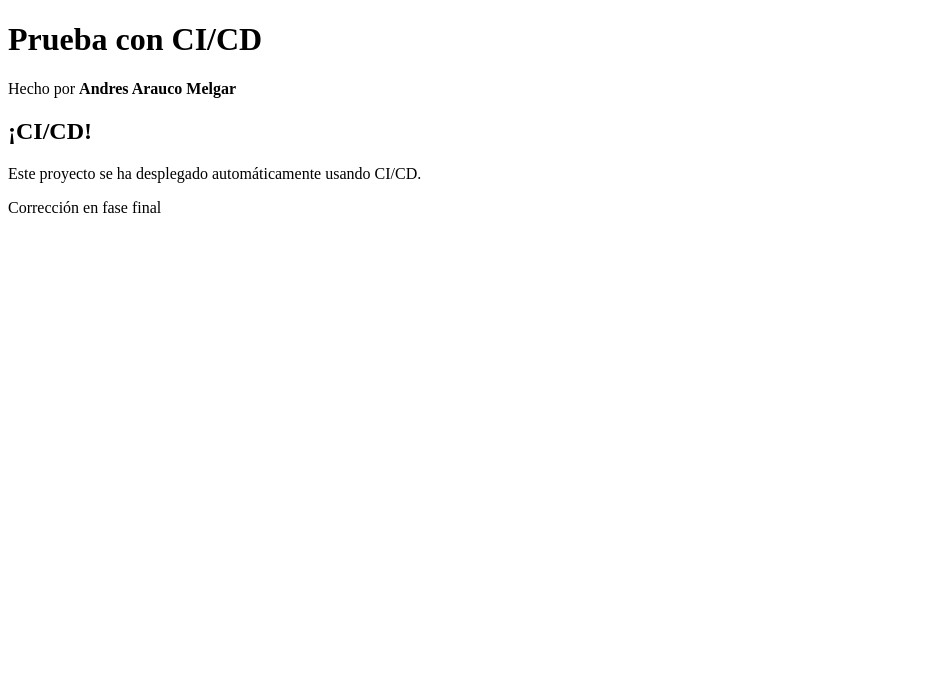
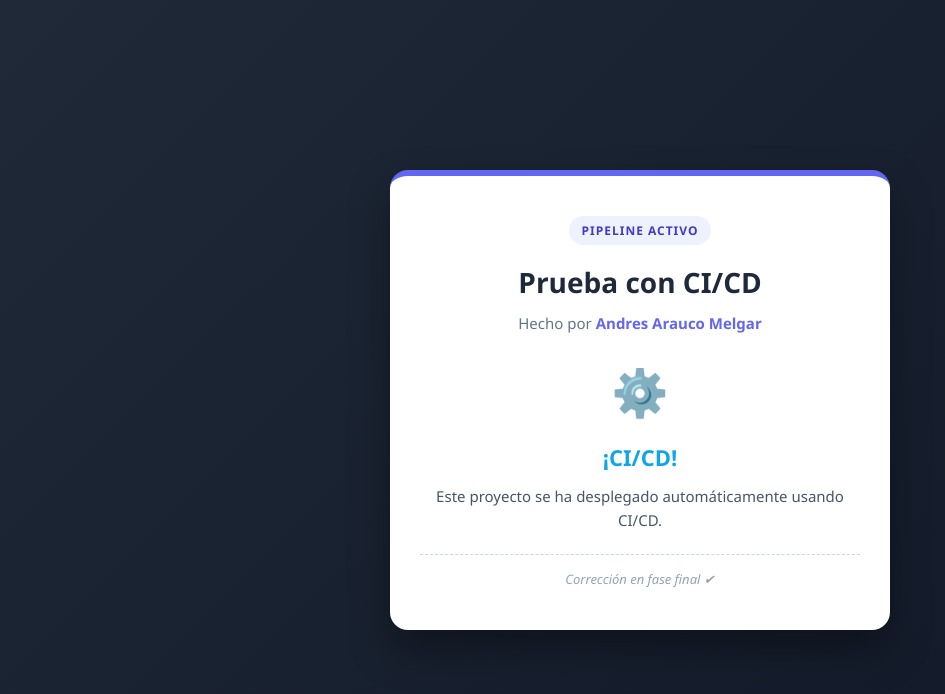
Before and after one commit to Andres-Arauco-Melgar/PF_CI_CD, a website: page index.html in a window 1280 px wide. Shown: the whole page, without its empty margins (0-945 px from the left). Drawn offline with Linux system fonts and the light colour scheme.

Commit message:
Pagina Nueva v1

```diff
--- a/index.html
+++ b/index.html
@@ -4,21 +4,103 @@
     <meta charset="UTF-8" />
     <meta name="viewport" content="width=device-width, initial-scale=1.0" />
     <title>Mi Proyecto CI/CD</title>
+    <style>
+      * {
+        margin: 0;
+        padding: 0;
+        box-sizing: border-box;
+      }
+
+      body {
+        min-height: 100vh;
+        display: flex;
+        align-items: center;
+        justify-content: center;
+        background: linear-gradient(135deg, #1f2937, #111827);
+        font-family: "Segoe UI", Arial, sans-serif;
+        padding: 20px;
+      }
+
+      .card {
+        background: #ffffff;
+        border-radius: 18px;
+        padding: 40px 30px;
+        max-width: 500px;
+        width: 100%;
+        text-align: center;
+        box-shadow: 0 20px 40px rgba(0, 0, 0, 0.35);
+        border-top: 6px solid #6366f1;
+      }
+
+      .badge {
+        display: inline-block;
+        background: #eef2ff;
+        color: #4338ca;
+        font-size: 12px;
+        font-weight: bold;
+        letter-spacing: 1px;
+        padding: 6px 12px;
+        border-radius: 999px;
+        text-transform: uppercase;
+        margin-bottom: 18px;
+      }
+
+      h1 {
+        font-size: 28px;
+        color: #1e293b;
+        margin-bottom: 10px;
+      }
+
+      .autor {
+        color: #64748b;
+        font-size: 15px;
+        margin-bottom: 25px;
+      }
+
+      .autor strong {
+        color: #6366f1;
+      }
+
+      .icono {
+        font-size: 46px;
+        margin: 10px 0 20px;
+      }
+
+      h2 {
+        font-size: 22px;
+        color: #0ea5e9;
+        margin-bottom: 12px;
+      }
+
+      p {
+        color: #475569;
+        font-size: 15px;
+        line-height: 1.6;
+      }
+
+      .nota {
+        margin-top: 22px;
+        font-size: 13px;
+        color: #94a3b8;
+        font-style: italic;
+        border-top: 1px dashed #cbd5e1;
+        padding-top: 14px;
+      }
+    </style>
   </head>
   <body>
-    <main>
-      <header>
-        <h1>Prueba con CI/CD</h1>
-        <p>Hecho por <strong>Andres Arauco Melgar</strong></p>
-      </header>
+    <main class="card">
+      <span class="badge">Pipeline activo</span>
 
-      <section>
-        <h2>¡CI/CD!</h2>
-        <p>Este proyecto se ha desplegado automáticamente usando CI/CD.</p>
-      </section>
+      <h1>Prueba con CI/CD</h1>
+      <p class="autor">Hecho por <strong>Andres Arauco Melgar</strong></p>
+
+      <div class="icono">⚙️</div>
+
+      <h2>¡CI/CD!</h2>
+      <p>Este proyecto se ha desplegado automáticamente usando CI/CD.</p>
+
+      <p class="nota">Corrección en fase final ✔</p>
     </main>
   </body>
-  <footer>
-    <p>Corrección en fase final</p>
-  </footer>
 </html>
```
